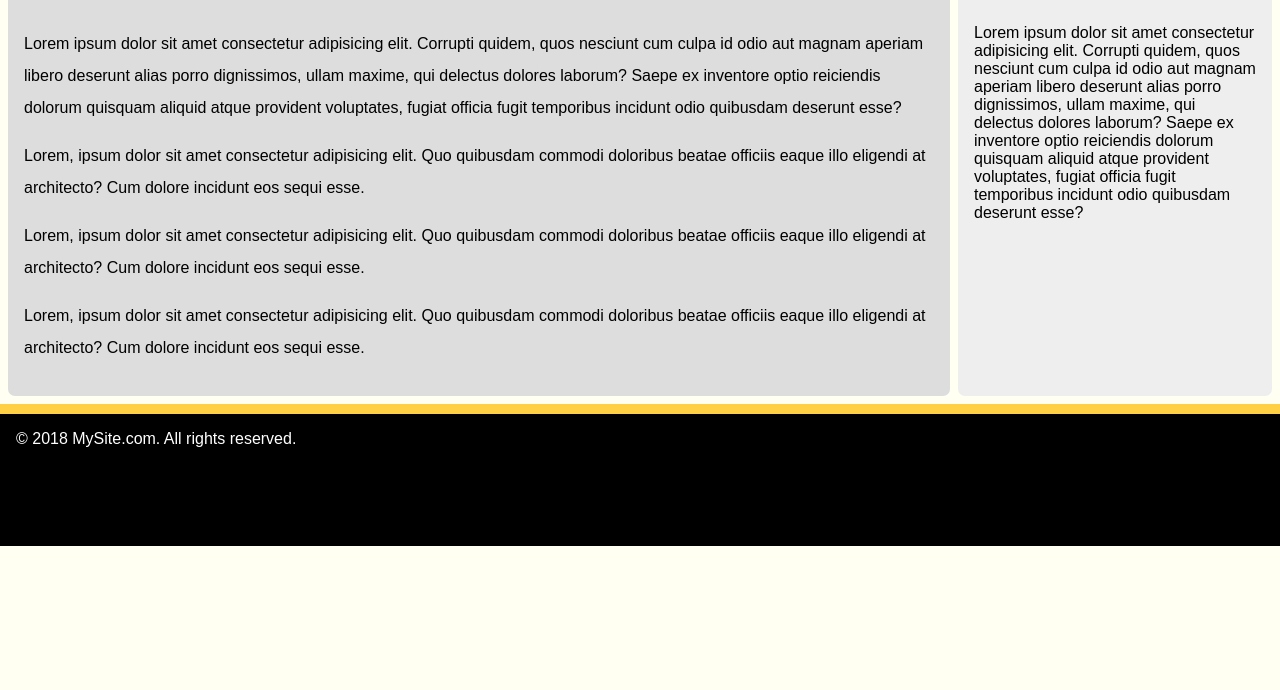
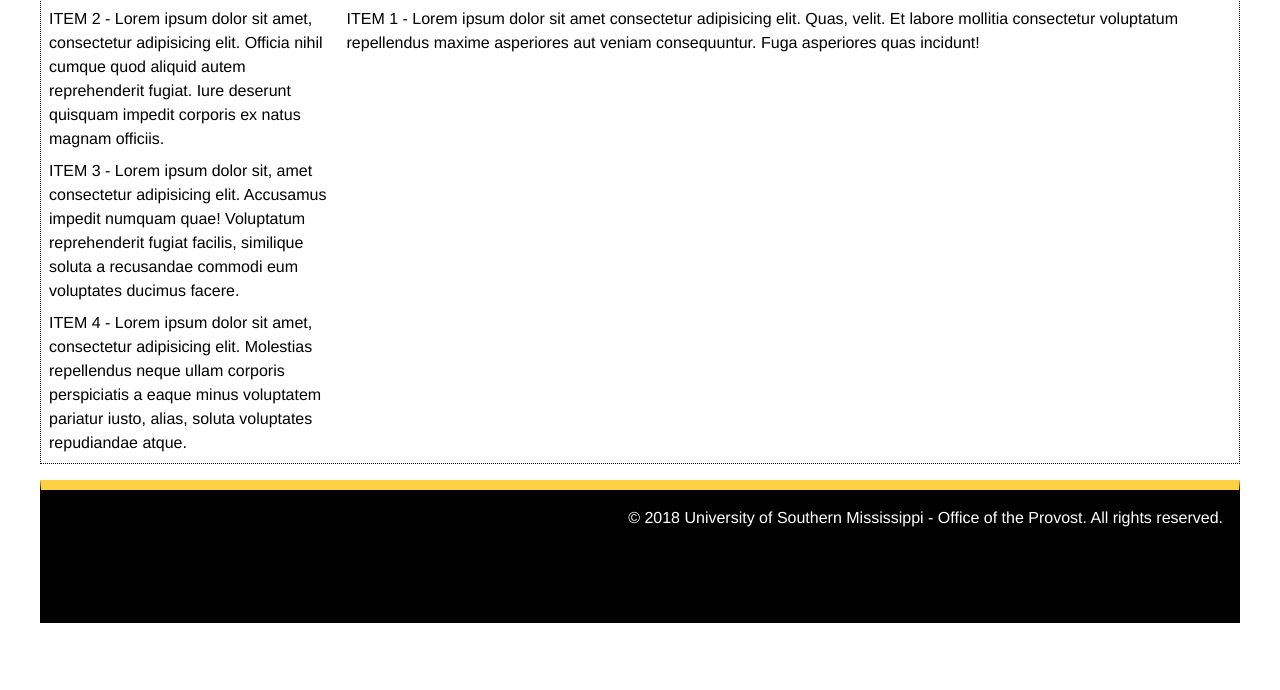
Before and after one commit to ajlmusic/css-templates, a plain HTML site: page grid.html in a window 1280 px wide. Shown: the part 110-800 px from the top of the page. Drawn offline with Linux system fonts and the light colour scheme.

Commit message:
css and layout updates

```diff
--- a/css/grid-style.css
+++ b/css/grid-style.css
@@ -1,43 +1,144 @@
-html {
+/* html {
   font-family: Arial, Helvetica, sans-serif;
   font-size: 16px;
+  height: 100%
 }
 
 body {
-  /* background: #ffd043; */
- background: #fffff2;
+  background: rgba(255, 208, 67, 0.5);
   color: #000;
   margin: 0 auto;
+} */
+
+/* Setup */
+/* Eric Meyer's Reset CSS v2.0 - http://cssreset.com */
+html, body, div, span, applet, object, iframe, h1, h2, h3, h4, h5, h6, p, blockquote, pre, a, abbr, acronym, address, big, cite, code, del, dfn, em, img, ins, kbd, q, s, samp, small, strike, strong, sub, sup, tt, var, b, u, i, center, dl, dt, dd, ol, ul, li, fieldset, form, label, legend, table, caption, tbody, tfoot, thead, tr, th, td, article, aside, canvas, details, embed, figure, figcaption, footer, header, hgroup, menu, nav, output, ruby, section, summary, time, mark, audio, video {
+  border: 0;
+  font-size: 100%;
+  font: inherit;
+  vertical-align: baseline;
+  margin: 0;
+  padding: 0;
+}
+
+article, aside, details, figcaption, figure, footer, header, hgroup, menu, nav, section {
+  display: block;
+}
+
+body {
+  line-height: 1;
+}
+
+ol, ul {
+  list-style: none;
+}
+
+blockquote, q {
+  quotes: none;
+}
+
+blockquote:before, blockquote:after, q:before, q:after {
+  content: none;
+}
+
+table {
+  border-collapse: collapse;
+  border-spacing: 0;
+}
+
+/* =======================================================================
+## ++ Globals
+========================================================================== */
+html {
+  width: 100%;
+  height: 100%;
+  font-size: 100%;
+}
+
+body {
+  -webkit-font-smoothing: antialiased;
+  background: #fff;
+  font-family: Helvetica, Arial, sans-serif;
+  line-height: 1.5;
+}
+
+* {
+  box-sizing: border-box;
+}
+
+a {
+  text-decoration: none;
+  color: #1788ea;
+}
+
+/* =======================================================================
+## ++ Cleafix
+========================================================================== */
+/* float clearing for IE6 */
+* html .clearfix {
+  height: 1%;
+  overflow: visible;
+}
+
+/* float clearing for IE7 */
+* + html .clearfix {
+  min-height: 1%;
+}
+
+/* float clearing for everyone else */
+.clearfix:after {
+  clear: both;
+  content: ".";
+  display: block;
+  height: 0;
+  visibility: hidden;
+  font-size: 0;
+}
+
+.clr {
+  clear: both;
+}
+
+.hide-on-desktop {
+  display: none;
+}
+
+body {
+  margin: 40px;
 }
 
 
-main {
+
+
+/* Custom */
+.container {
+  display: grid;
+  grid-template-columns: repeat(3, 1fr);
+  grid-gap: 1em;
+
+}
+
+
+
+.container header, main, footer {
+  border: 1px dotted #000;
+  grid-column: 1 / 4;
+}
+
+.container main {
   display: grid;
   grid-template-columns: 1fr;
-  /* grid-auto-rows: 100px; */
-  grid-auto-rows: minmax(100px, auto);
-  /* grid-column-gap: 2em;
-  grid-row-gap: 0.5em; */
   grid-gap: 0.5em;
-  justify-items: left;
-  padding: 0.5em;
-
-}
-main > section {
-  background: #ddd;
   padding: 1em;
-  border-radius: 7px;
-  line-height: 2em;
-}
-main > section:nth-child(even){
-  background: #eee;
 }
 
-footer {
+
+
+
+.container footer {
   display: grid;
   justify-content: right;
   padding: 1em;
-  grid-template-columns: 1fr;
   border-top:solid #ffd043 10px;
   background: #000;
   grid-auto-rows: minmax(100px, auto);
@@ -48,54 +149,9 @@ footer {
   transition: 0.3s;
  }
 
-
-
-@media (min-width: 900px) {
-  main {
-    display: grid;
-    grid-template-columns: 9fr 3fr;
-    /* grid-auto-rows: 100px; */
-    grid-auto-rows: minmax(100px, auto);
-    /* grid-column-gap: 2em;
-    grid-row-gap: 0.5em; */
-    grid-gap: 0.5em;
-    justify-items: center;
-    padding: 0.5em;
-
-  }
-  main > section {
-    background: #ddd;
-    padding: 1em;
-    border-radius: 7px;
-  }
-
-  main > section:nth-child(even){
-    background: #eee;
-  }
-  main > aside {
-    background: #ddd;
-    padding: 1em;
-    border-radius: 7px;
-
-  }
-
-  main > aside:nth-child(even){
-    background: #eee;
-  }
-  .section-main {
-    grid-row: span 2;
-  }
-
-
-
-}
-
-
-
 nav {
     display: grid;
     grid-template-columns: 1fr 2fr 1fr;
-    /* grid-auto-rows: minmax(100px, auto); */
 }
 
 
@@ -154,7 +210,7 @@ nav {
   left: 0;
   background-color: #000;
   overflow-x: hidden;
-  padding-top: 43px;
+  /* padding-top: 43px; */
   display: grid;
 
 }
@@ -191,6 +247,17 @@ nav {
 
 }
 
-.aside-a {
-  font-size: 1em;
+
+@media (min-width: 900px) {
+  .container main {
+    display: grid;
+    grid-template-columns: repeat(4, 1fr);
+    grid-gap: 0.5em;
+    justify-items: center;
+    padding: 0.5em;
+  }
+  .container main div:nth-child(1){
+    grid-column: 2 /5;
+    grid-row: 1 /4;
+  }
 }
--- /dev/null
+++ b/css/grid.css
@@ -0,0 +1,139 @@
+/* Setup */
+/* Eric Meyer's Reset CSS v2.0 - http://cssreset.com */
+html, body, div, span, applet, object, iframe, h1, h2, h3, h4, h5, h6, p, blockquote, pre, a, abbr, acronym, address, big, cite, code, del, dfn, em, img, ins, kbd, q, s, samp, small, strike, strong, sub, sup, tt, var, b, u, i, center, dl, dt, dd, ol, ul, li, fieldset, form, label, legend, table, caption, tbody, tfoot, thead, tr, th, td, article, aside, canvas, details, embed, figure, figcaption, footer, header, hgroup, menu, nav, output, ruby, section, summary, time, mark, audio, video {
+    border: 0;
+    font-size: 100%;
+    font: inherit;
+    vertical-align: baseline;
+    margin: 0;
+    padding: 0;
+  }
+
+  article, aside, details, figcaption, figure, footer, header, hgroup, menu, nav, section {
+    display: block;
+  }
+
+  body {
+    line-height: 1;
+  }
+
+  ol, ul {
+    list-style: none;
+  }
+
+  blockquote, q {
+    quotes: none;
+  }
+
+  blockquote:before, blockquote:after, q:before, q:after {
+    content: none;
+  }
+
+  table {
+    border-collapse: collapse;
+    border-spacing: 0;
+  }
+
+  /* =======================================================================
+  ## ++ Globals
+  ========================================================================== */
+  html {
+    width: 100%;
+    height: 100%;
+    font-size: 100%;
+  }
+
+  body {
+    -webkit-font-smoothing: antialiased;
+    background: #fff;
+    font-family: Helvetica, Arial, sans-serif;
+    line-height: 1.5;
+  }
+
+  * {
+    box-sizing: border-box;
+  }
+
+  a {
+    text-decoration: none;
+    color: #1788ea;
+  }
+
+  /* =======================================================================
+  ## ++ Cleafix
+  ========================================================================== */
+  /* float clearing for IE6 */
+  * html .clearfix {
+    height: 1%;
+    overflow: visible;
+  }
+
+  /* float clearing for IE7 */
+  * + html .clearfix {
+    min-height: 1%;
+  }
+
+  /* float clearing for everyone else */
+  .clearfix:after {
+    clear: both;
+    content: ".";
+    display: block;
+    height: 0;
+    visibility: hidden;
+    font-size: 0;
+  }
+
+  .clr {
+    clear: both;
+  }
+
+  .hide-on-desktop {
+    display: none;
+  }
+
+  body {
+    margin: 40px;
+  }
+
+  .container {
+    display: -ms-grid;
+    display: grid;
+    width: 90%;
+    margin: 0 auto;
+    grid-gap: 20px;
+    -ms-grid-columns: 1fr 3fr;
+    grid-template-columns: 1fr 3fr;
+  }
+
+  .container header,
+  .container footer {
+    padding: 20px;
+    background: #ccc;
+    grid-column: 1 / 3;
+  }
+
+  .container main {
+    display: -ms-grid;
+    display: grid;
+    -ms-grid-columns: 1fr 1fr 1fr;
+    grid-template-columns: 1fr 1fr 1fr;
+    -ms-grid-rows: (auto)[3];
+    grid-template-rows: repeat(3, auto);
+    grid-gap: 20px;
+  }
+
+  .container main div:first-child {
+    grid-column: 1 / 3;
+    grid-row: 1 / 3;
+  }
+
+  .container div {
+    background: #ccc;
+    padding: 20px;
+  }
+
+  .container div:nth-child(odd) {
+    background: #efefef;
+  }
+
+  /*# sourceMappingURL=style.css.map */
--- a/grid.html
+++ b/grid.html
@@ -13,82 +13,37 @@
 <body>
 
 
+  <div class="container">
       <header>
          <nav>
            <button class="toggleNavBtn" onclick="toggleNav()">
              <i class="fas fa-bars"></i>
            </button>
            <div class="nav-brand" id="appTitle"></div>
+        </nav>
 
-
-
-      </div>
-    </nav>
       </header>
 
       <main>
-    <section>
-      <h1>Section One</h1>
-      <p>
-        Lorem ipsum dolor sit amet consectetur adipisicing elit. Corrupti quidem, quos nesciunt cum culpa id odio aut magnam aperiam
-        libero deserunt alias porro dignissimos, ullam maxime, qui delectus dolores laborum? Saepe ex inventore optio reiciendis
-        dolorum quisquam aliquid atque provident voluptates, fugiat officia fugit temporibus incidunt odio quibusdam deserunt
-        esse?
-      </p>
-      <p>
-        Lorem, ipsum dolor sit amet consectetur adipisicing elit. Quo quibusdam commodi doloribus beatae officiis eaque illo eligendi
-        at architecto? Cum dolore incidunt eos sequi esse.
-      </p>
-      <p>
-        Lorem, ipsum dolor sit amet consectetur adipisicing elit. Quo quibusdam commodi doloribus beatae officiis eaque illo eligendi
-        at architecto? Cum dolore incidunt eos sequi esse.
-      </p>
-      <p>
-        Lorem, ipsum dolor sit amet consectetur adipisicing elit. Quo quibusdam commodi doloribus beatae officiis eaque illo eligendi
-        at architecto? Cum dolore incidunt eos sequi esse.
-      </p>
-    </section>
-    <!-- <section>
-      <h1>Section Two</h1>
-      <p>
-        Lorem ipsum dolor sit amet consectetur adipisicing elit. Corrupti quidem, quos nesciunt cum culpa id odio aut magnam aperiam
-        libero deserunt alias porro dignissimos, ullam maxime, qui delectus dolores laborum? Saepe ex inventore optio reiciendis
-        dolorum quisquam aliquid atque provident voluptates, fugiat officia fugit temporibus incidunt odio quibusdam deserunt
-        esse?
-      </p>
-    </section> -->
-    <aside class="aside-a">
-      <h1>Aside One</h1>
-      <p>
-        Lorem ipsum dolor sit amet consectetur adipisicing elit. Corrupti quidem, quos nesciunt cum culpa id odio aut magnam aperiam
-        libero deserunt alias porro dignissimos, ullam maxime, qui delectus dolores laborum? Saepe ex inventore optio reiciendis
-        dolorum quisquam aliquid atque provident voluptates, fugiat officia fugit temporibus incidunt odio quibusdam deserunt
-        esse?
-      </p>
-    </aside>
-    <!-- <aside class="aside-b">
-      <h1>Aside Two</h1>
-      <p>
-        Lorem ipsum dolor sit amet consectetur adipisicing elit. Corrupti quidem, quos nesciunt cum culpa id odio aut magnam aperiam
-        libero deserunt alias porro dignissimos, ullam maxime, qui delectus dolores laborum? Saepe ex inventore optio reiciendis
-        dolorum quisquam aliquid atque provident voluptates, fugiat officia fugit temporibus incidunt odio quibusdam deserunt
-        esse?
-      </p>
-    </aside> -->
+        <div>ITEM 1 - Lorem ipsum dolor sit amet consectetur adipisicing elit. Quas, velit. Et labore mollitia consectetur voluptatum repellendus maxime asperiores aut veniam consequuntur. Fuga asperiores quas incidunt!</div>
+        <div>ITEM 2 - Lorem ipsum dolor sit amet, consectetur adipisicing elit. Officia nihil cumque quod aliquid autem reprehenderit fugiat. Iure deserunt quisquam impedit corporis ex natus magnam officiis.</div>
+        <div>ITEM 3 - Lorem ipsum dolor sit, amet consectetur adipisicing elit. Accusamus impedit numquam quae! Voluptatum reprehenderit fugiat facilis, similique soluta a recusandae commodi eum voluptates ducimus facere.</div>
+        <div>ITEM 4 - Lorem ipsum dolor sit amet, consectetur adipisicing elit. Molestias repellendus neque ullam corporis perspiciatis a eaque minus voluptatem pariatur iusto, alias, soluta voluptates repudiandae atque.</div>
+        <!-- <div>ITEM 5 - Lorem ipsum dolor sit amet consectetur adipisicing elit. Doloribus nam eum impedit dolore, adipisci at inventore officiis, eos cumque, pariatur facilis assumenda ab aliquid illum.</div>
+        <div>ITEM 6 - Lorem ipsum dolor sit amet consectetur adipisicing elit. Amet facere hic recusandae, culpa accusamus quia maiores, aliquam placeat soluta debitis, qui odit? Soluta, quas totam!</div>
+        <div>ITEM 7 - Lorem ipsum, dolor sit amet consectetur adipisicing elit. Laboriosam dolore nesciunt repellat! Soluta velit quas quia laboriosam ullam voluptatibus, blanditiis itaque, quo hic deleniti illum?</div>
+        <div>ITEM 8 - Lorem ipsum dolor sit amet consectetur adipisicing elit. Ea eveniet officiis in. Sunt fuga ut magnam eum mollitia consequuntur, iusto expedita accusantium! Reprehenderit, nesciunt soluta.</div>
+        <div>ITEM 9 - Lorem ipsum dolor sit amet consectetur adipisicing elit. Similique voluptates eius praesentium aliquid odio, sed, unde consequuntur in cupiditate necessitatibus recusandae, nulla impedit rerum delectus?</div> -->
       </main>
       <footer>
         <div>&copy; 2018
           <span id="appURL"></span>. All rights reserved.</div>
-    <!-- <div>
-              <a href="#">Privacy Policy</a>
-              <a href="#">Terms of Service</a>
 
-              <a href="#">About</a>
-            </div> -->
       </footer>
 
+  </div>
 
-  <aside class="sidebar">
+  <div class="sidebar">
 
     <div class="sidebar-nav-wrapper">
       <a href="/" class="nav-link">
@@ -106,11 +61,11 @@
 
 
 
-  </aside>
+
 
     <script>
-    const appTitle = "grid css template";
-    const appURL = "MySite.com"
+      const appTitle = "aamis";
+      const appURL = "University of Southern Mississippi - Office of the Provost"
       document.getElementById('appURL').textContent = appURL;
       document.getElementById('appTitle').textContent = appTitle;
 
```
Lines whose indentation alone changed are shown as unchanged.
